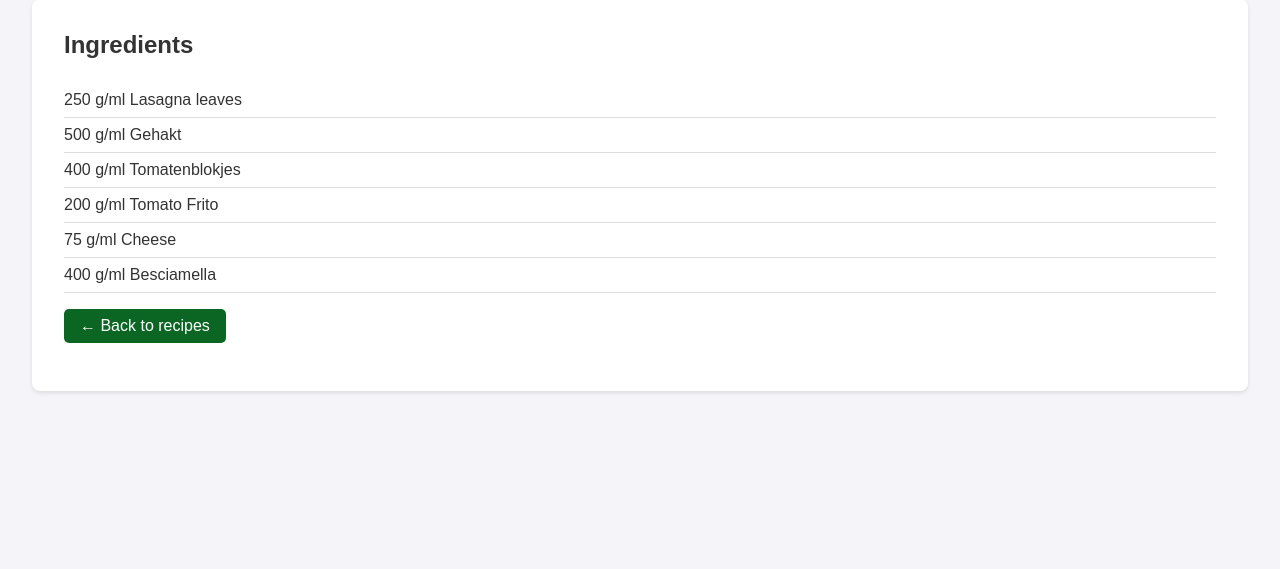
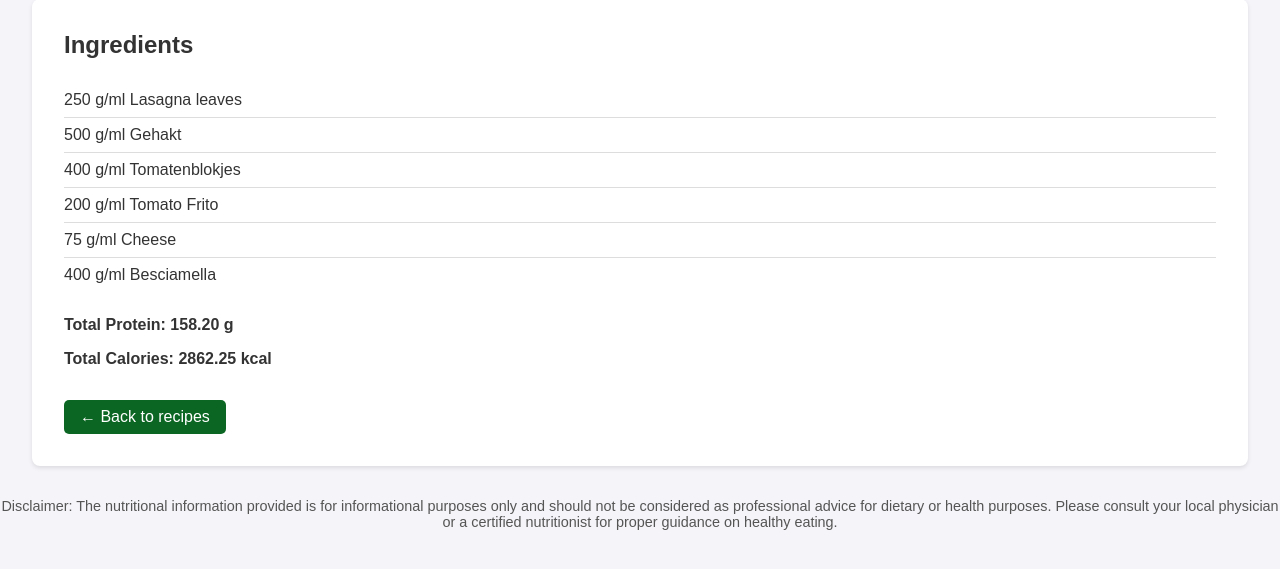
Before and after one commit to Wijnandvdm/nom-stats, a Flask app: page /recipe/Lasagna in a window 1280 px wide. Shown: the part 152-721 px from the top of the page. Run offline with Flask 3, Linux system fonts and the light colour scheme.

Commit message:
added disclaimer, moved totals columns to their right spots!

```diff
--- a/app.py
+++ b/app.py
@@ -85,13 +85,17 @@ def index():
     # Process recipes using the loaded ingredients
     data = process_all_recipes(configuration_directory, all_ingredients)
     data.sort(key=lambda x: x['Recipe Name'])
-    columns = ['Recipe Name', 'Total Protein', 'Total Calories', 'Protein/100g', 'Calories/100g']
+    columns = ['Recipe Name', 'Protein/100g', 'Calories/100g']
     return render_template('index.html', data=data, columns=columns)
 
 @app.route('/recipe/<recipe_name>')
 def recipe_detail(recipe_name):
     current_directory = os.path.dirname(__file__)
     configuration_directory = os.path.join(current_directory, 'configuration')
+
+    # Load ingredients once
+    ingredients_file = os.path.join(configuration_directory, 'ingredients.yaml')
+    all_ingredients = load_ingredients(ingredients_file)
 
     # Load the specific recipe file
     normalized_recipe_name = recipe_name.lower().replace(' ', '_')
@@ -105,7 +109,16 @@ def recipe_detail(recipe_name):
     with open(recipe_file, 'r') as file:
         recipe = yaml.safe_load(file)
 
-    return render_template('recipe_detail.html', recipe=recipe)
+    # Calculate total protein and total calories
+    total_protein, total_calories, _, _ = calculate_nutrition(recipe, all_ingredients)
+
+    # Pass the recipe and total nutrition to the template
+    return render_template(
+        'recipe_detail.html',
+        recipe=recipe,
+        total_protein=f"{total_protein:.2f}",
+        total_calories=f"{total_calories:.2f}"
+    )
 
 @app.route('/favicon.ico')
 def favicon():
--- a/templates/recipe_detail.html
+++ b/templates/recipe_detail.html
@@ -55,6 +55,13 @@
         .ingredients-list li:last-child {
             border-bottom: none;
         }
+
+        /* Style for total protein and calories */
+        .nutrition-info {
+            margin-top: 1.5rem;
+            font-weight: bold;
+        }
+
     </style>
 </head>
 <body>
@@ -64,16 +71,26 @@
     </header>
 
     <div class="container">
-        <!-- Ingredients List -->
         <h2>Ingredients</h2>
         <ul class="ingredients-list">
             {% for ingredient in recipe['ingredients'] %}
                 <li>{{ ingredient['quantity'] }} g/ml {{ ingredient['name'] }}</li>
             {% endfor %}
+        </ul>
 
-        <!-- Back to Recipes Link -->
+        <!-- Total Protein and Calories -->
+        <div class="nutrition-info">
+            <p>Total Protein: {{ total_protein }} g</p>
+            <p>Total Calories: {{ total_calories }} kcal</p>
+        </div>
+
         <a href="{{ url_for('index') }}" class="back-link">&larr; Back to recipes</a>
-        </ul>
     </div>
+    <!-- Disclaimer -->
+    <footer>
+        <p style="font-size: 0.9em; color: #555; text-align: center; margin-top: 2rem;">
+            Disclaimer: The nutritional information provided is for informational purposes only and should not be considered as professional advice for dietary or health purposes. Please consult your local physician or a certified nutritionist for proper guidance on healthy eating.
+        </p>
+    </footer>
 </body>
 </html>
```
Also changed, not shown: templates/index.html (+20 -0 lines), README.md.
